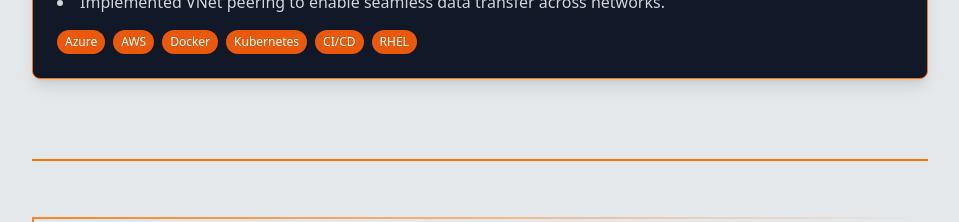
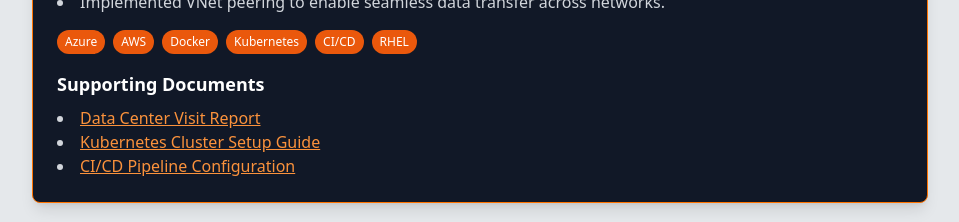
Before and after one commit to KalharaBatangala/portfolio-next, a Next.js app: page /experience in a window 1280 px wide. Shown: the part 1043-1265 px from the top of the page, without its empty margins (160-1119 px from the left). Built offline with nearby package versions, Linux system fonts and the light colour scheme.

Commit message:
added datacenter report

```diff
--- a/src/components/Experiences/ExperienceCard.tsx
+++ b/src/components/Experiences/ExperienceCard.tsx
@@ -49,6 +49,29 @@
           ))}
         </div>
       )}
+
+      {experience.documents && experience.documents.length > 0 && (
+        <div className="mt-4">
+          <h4 className="text-lg font-semibold text-white mb-2">Supporting Documents</h4>
+          <ul className="list-disc list-inside text-gray-300">
+            {experience.documents.map((doc, idx) => (
+              <li key={idx}>
+                <a
+                  href={doc.url}
+                  target="_blank"
+                  rel="noopener noreferrer"
+                  className="text-orange-400 hover:text-orange-300 underline"
+                >
+                  {doc.title}
+                </a>
+              </li>
+            ))}
+          </ul>
+        </div>
+      )}
+
+
+
     </div>
   );
 }
--- a/src/data/experiences.ts
+++ b/src/data/experiences.ts
@@ -1,6 +1,7 @@
 
 import { StaticImageData } from 'next/image';
 import sltLogo from '/public/assets/slt-logo.webp';
+import bullet from '/public/assets/bullet.png';
 
 export interface Experience {
   id: string;
@@ -11,6 +12,7 @@
   logo?: StaticImageData;
   techStack?: string[];
   isFeatured?: boolean;
+  documents?: { title: string; url: string }[];
 }
 
 export const experiences: Experience[] = [
@@ -35,6 +37,11 @@
     logo: sltLogo,
     techStack: ['Azure', 'AWS', 'Docker', 'Kubernetes', 'CI/CD','RHEL'],
     isFeatured: true,
+    documents: [
+      { title: 'Data Center Visit Report', url: '/public/Report on Datacenter Visit.pdf' },
+      { title: 'Kubernetes Cluster Setup Guide', url: 'https://example.com/k8s-cluster-guide.pdf' },
+      { title: 'CI/CD Pipeline Configuration', url: 'https://example.com/cicd-pipeline-config.pdf' },
+    ],
   },
 
 ];
```
Also changed, not shown: public/assets/bullet.png (added), 1 other file (tests, documents, lock files or other folders).
